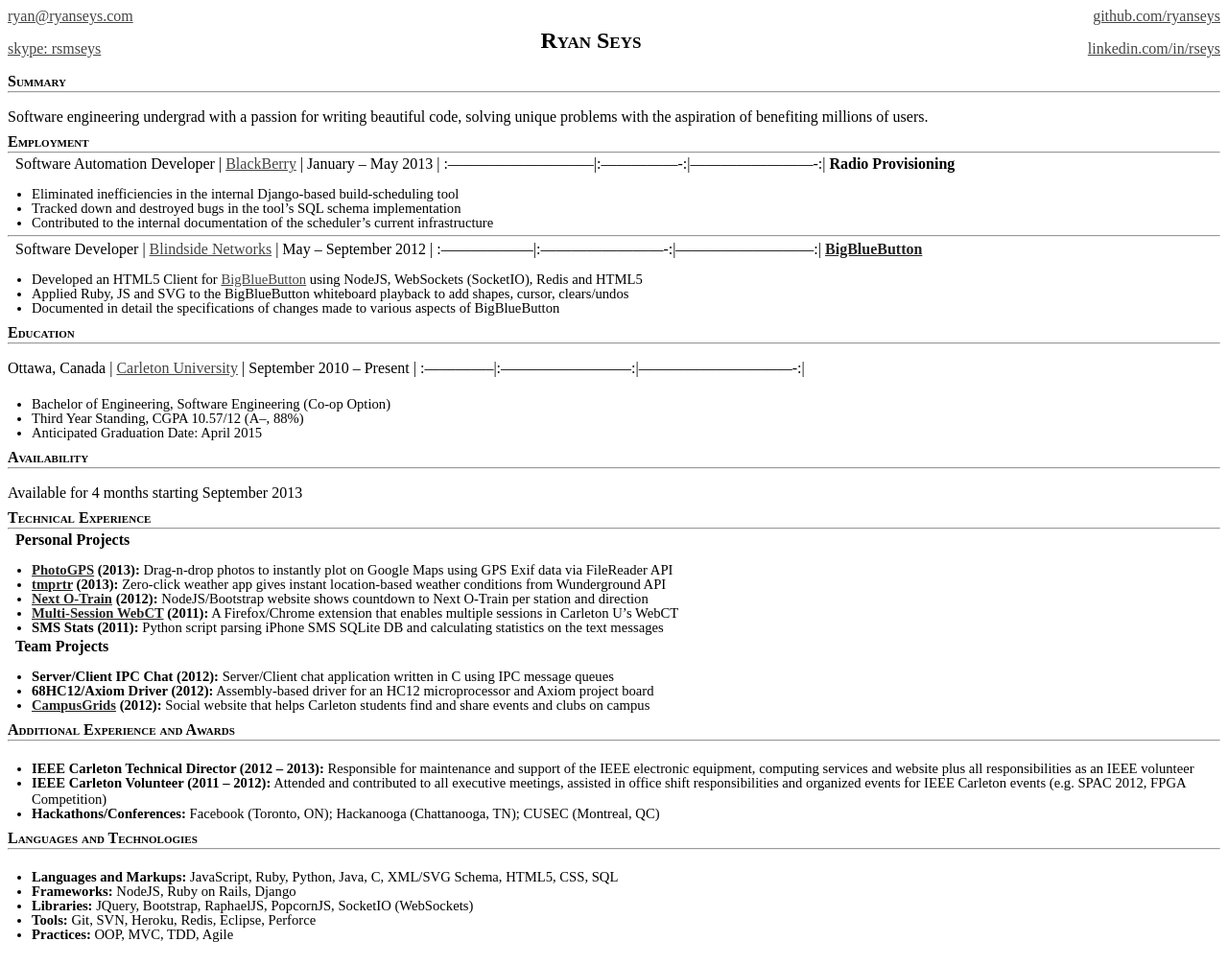
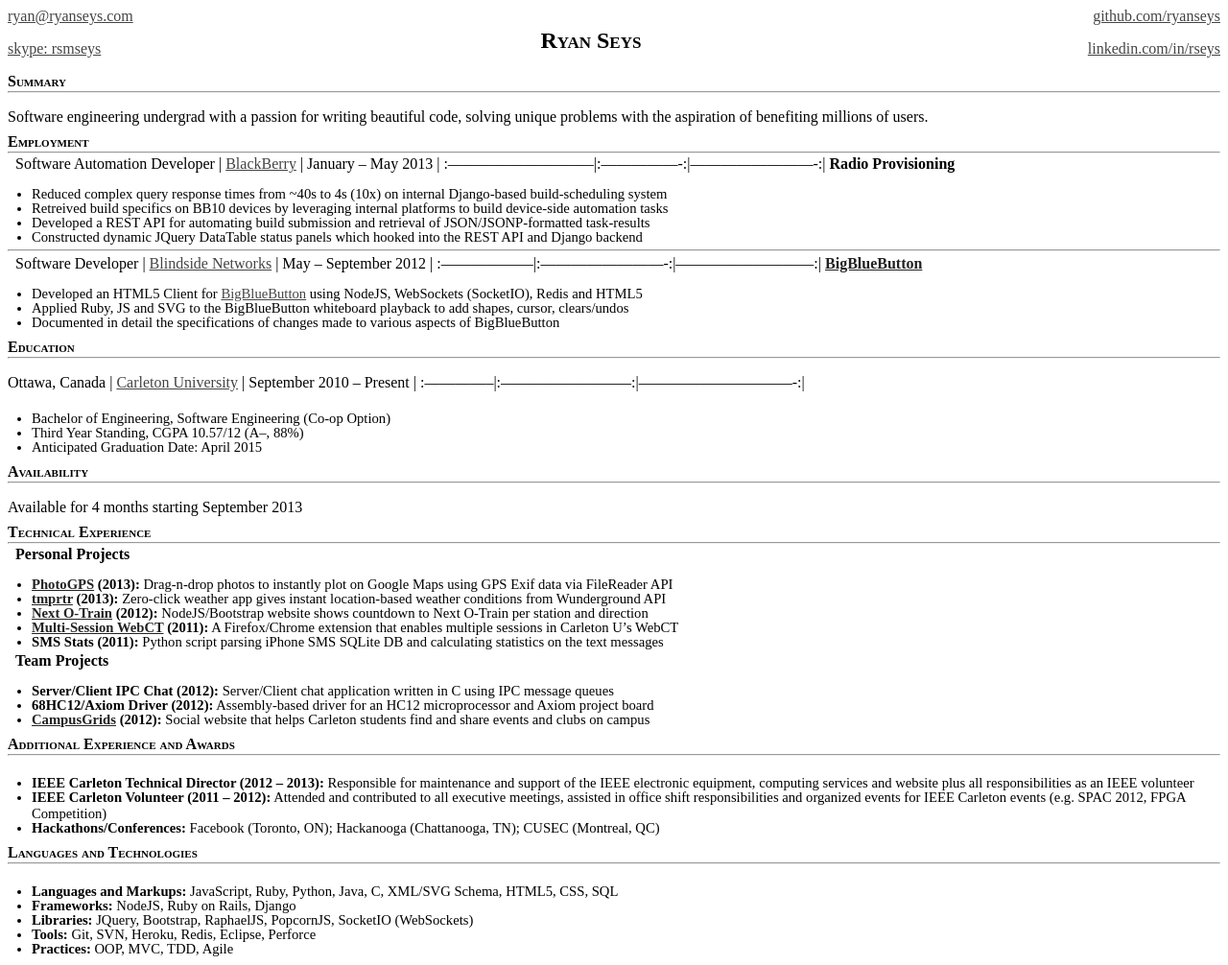
Before and after one commit to tl-dr/ryanseys.com, a Jekyll site: the page built from _posts/2013-01-12-resume.md, in a window 1280 px wide. Shown: the whole page at 96% size. Built offline with Jekyll 4.4.1, drawn with Linux system fonts in a browser that asks for light colours; Markdown is read by kramdown in place of the engine named in the settings.

Commit message:
Better resume for BlackBerry

```diff
--- a/_posts/2013-01-12-resume.md
+++ b/_posts/2013-01-12-resume.md
@@ -27,9 +27,11 @@
 :-----------------------------|:----------------:|-------------------------:|
 **Radio Provisioning**
 {: .jobrole}
-- Eliminated inefficiencies in the internal Django-based build-scheduling tool
-- Tracked down and destroyed bugs in the tool's SQL schema implementation
-- Contributed to the internal documentation of the scheduler's current infrastructure
+- Reduced complex query response times from ~40s to 4s (10x) on internal Django-based build-scheduling system
+- Retreived build specifics on BB10 devices by leveraging internal platforms to build device-side automation tasks
+- Developed a REST API for automating build submission and retrieval of JSON/JSONP-formatted task-results
+- Constructed dynamic JQuery DataTable status panels which hooked into the REST API and Django backend
+
 
 <hr style="margin-top:4px;margin-bottom:4px;" />
 
```
